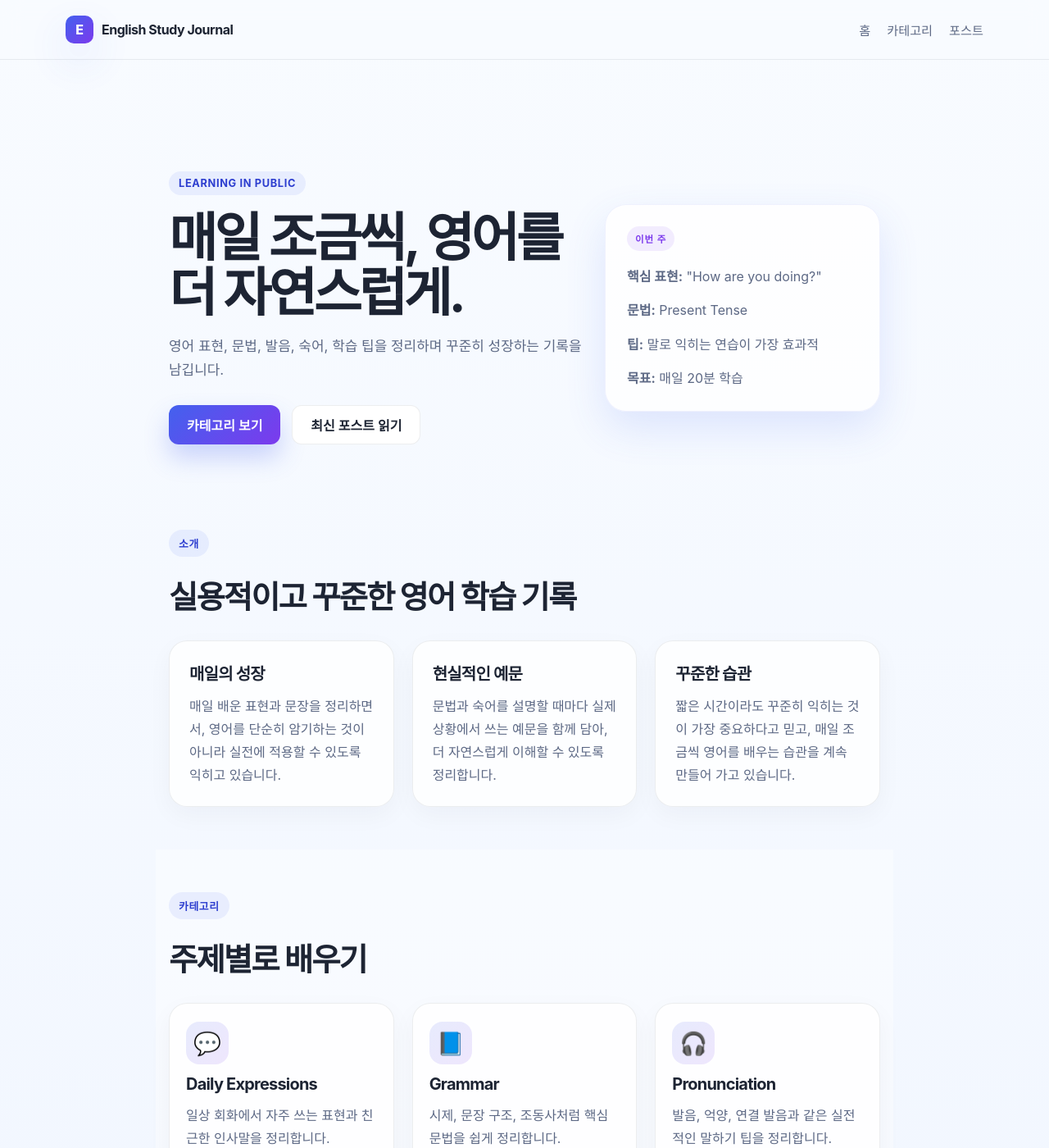
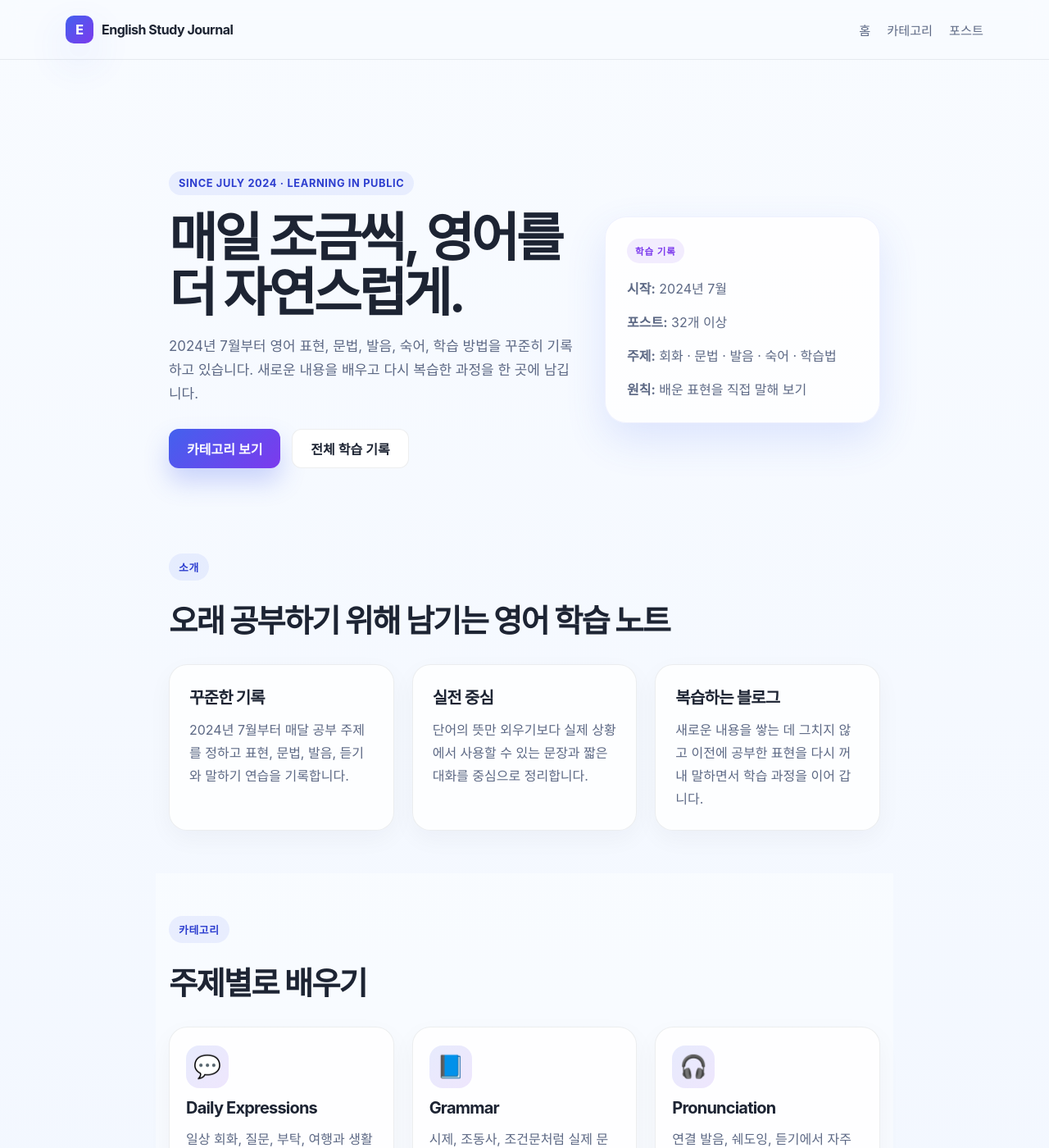
Before and after one commit to sofajohnlee/blog, a Jekyll site: the page built from index.html, in a window 1280 px wide and 1400 px high. Shown: the whole window at 82% size. Built offline with Jekyll 4.4.1, drawn with Linux system fonts in a browser that asks for light colours; some of the changed text lies outside the part shown.

Commit message:
Expand homepage for long-term study journal

```diff
--- a/index.html
+++ b/index.html
@@ -5,24 +5,24 @@ title: "English Study Journal"
 <section class="hero">
   <div class="container hero-inner">
     <div class="hero-copy">
-      <span class="eyebrow">Learning in public</span>
+      <span class="eyebrow">Since July 2024 · Learning in public</span>
       <h1>매일 조금씩, 영어를 더 자연스럽게.</h1>
       <p>
-        영어 표현, 문법, 발음, 숙어, 학습 팁을 정리하며 꾸준히 성장하는
-        기록을 남깁니다.
+        2024년 7월부터 영어 표현, 문법, 발음, 숙어, 학습 방법을 꾸준히 기록하고 있습니다.
+        새로운 내용을 배우고 다시 복습한 과정을 한 곳에 남깁니다.
       </p>
       <div class="actions">
         <a class="primary" href="{{ '/categories/' | relative_url }}">카테고리 보기</a>
-        <a class="secondary" href="#posts">최신 포스트 읽기</a>
+        <a class="secondary" href="{{ '/archive/' | relative_url }}">전체 학습 기록</a>
       </div>
     </div>
     <div class="hero-card">
-      <div class="card-badge">이번 주</div>
+      <div class="card-badge">학습 기록</div>
       <ul>
-        <li><strong>핵심 표현:</strong> "How are you doing?"</li>
-        <li><strong>문법:</strong> Present Tense</li>
-        <li><strong>팁:</strong> 말로 익히는 연습이 가장 효과적</li>
-        <li><strong>목표:</strong> 매일 20분 학습</li>
+        <li><strong>시작:</strong> 2024년 7월</li>
+        <li><strong>포스트:</strong> {{ site.posts.size }}개 이상</li>
+        <li><strong>주제:</strong> 회화 · 문법 · 발음 · 숙어 · 학습법</li>
+        <li><strong>원칙:</strong> 배운 표현을 직접 말해 보기</li>
       </ul>
     </div>
   </div>
@@ -32,20 +32,20 @@ title: "English Study Journal"
   <div class="container">
     <div class="section-heading">
       <span class="eyebrow">소개</span>
-      <h2>실용적이고 꾸준한 영어 학습 기록</h2>
+      <h2>오래 공부하기 위해 남기는 영어 학습 노트</h2>
     </div>
     <div class="about-grid">
       <div class="about-box">
-        <h3>매일의 성장</h3>
-        <p>매일 배운 표현과 문장을 정리하면서, 영어를 단순히 암기하는 것이 아니라 실전에 적용할 수 있도록 익히고 있습니다.</p>
+        <h3>꾸준한 기록</h3>
+        <p>2024년 7월부터 매달 공부 주제를 정하고 표현, 문법, 발음, 듣기와 말하기 연습을 기록합니다.</p>
       </div>
       <div class="about-box">
-        <h3>현실적인 예문</h3>
-        <p>문법과 숙어를 설명할 때마다 실제 상황에서 쓰는 예문을 함께 담아, 더 자연스럽게 이해할 수 있도록 정리합니다.</p>
+        <h3>실전 중심</h3>
+        <p>단어의 뜻만 외우기보다 실제 상황에서 사용할 수 있는 문장과 짧은 대화를 중심으로 정리합니다.</p>
       </div>
       <div class="about-box">
-        <h3>꾸준한 습관</h3>
-        <p>짧은 시간이라도 꾸준히 익히는 것이 가장 중요하다고 믿고, 매일 조금씩 영어를 배우는 습관을 계속 만들어 가고 있습니다.</p>
+        <h3>복습하는 블로그</h3>
+        <p>새로운 내용을 쌓는 데 그치지 않고 이전에 공부한 표현을 다시 꺼내 말하면서 학습 과정을 이어 갑니다.</p>
       </div>
     </div>
   </div>
@@ -58,11 +58,11 @@ title: "English Study Journal"
       <h2>주제별로 배우기</h2>
     </div>
     <div class="category-grid">
-      <article class="category-card"><div class="icon">💬</div><h3>Daily Expressions</h3><p>일상 회화에서 자주 쓰는 표현과 친근한 인사말을 정리합니다.</p><a href="{{ '/categories/#daily-expressions' | relative_url }}">읽어보기 →</a></article>
-      <article class="category-card"><div class="icon">📘</div><h3>Grammar</h3><p>시제, 문장 구조, 조동사처럼 핵심 문법을 쉽게 정리합니다.</p><a href="{{ '/categories/#grammar' | relative_url }}">읽어보기 →</a></article>
-      <article class="category-card"><div class="icon">🎧</div><h3>Pronunciation</h3><p>발음, 억양, 연결 발음과 같은 실전적인 말하기 팁을 정리합니다.</p><a href="{{ '/categories/#pronunciation' | relative_url }}">읽어보기 →</a></article>
-      <article class="category-card"><div class="icon">✨</div><h3>Idioms</h3><p>직역하면 헷갈리는 숙어와 관용구를 맥락과 함께 익힙니다.</p><a href="{{ '/categories/#idioms' | relative_url }}">읽어보기 →</a></article>
-      <article class="category-card"><div class="icon">🚀</div><h3>Study Tips</h3><p>효율적인 학습 습관과 실전에서 바로 적용할 수 있는 팁을 제공합니다.</p><a href="{{ '/categories/#study-tips' | relative_url }}">읽어보기 →</a></article>
+      <article class="category-card"><div class="icon">💬</div><h3>Daily Expressions</h3><p>일상 회화, 질문, 부탁, 여행과 생활에서 바로 사용할 수 있는 표현을 정리합니다.</p><a href="{{ '/categories/#daily-expressions' | relative_url }}">읽어보기 →</a></article>
+      <article class="category-card"><div class="icon">📘</div><h3>Grammar</h3><p>시제, 조동사, 조건문처럼 실제 문장을 만들 때 필요한 핵심 문법을 정리합니다.</p><a href="{{ '/categories/#grammar' | relative_url }}">읽어보기 →</a></article>
+      <article class="category-card"><div class="icon">🎧</div><h3>Pronunciation</h3><p>연결 발음, 쉐도잉, 듣기에서 자주 놓치는 소리를 실전 예문과 함께 연습합니다.</p><a href="{{ '/categories/#pronunciation' | relative_url }}">읽어보기 →</a></article>
+      <article class="category-card"><div class="icon">✨</div><h3>Idioms</h3><p>직역하면 헷갈리는 숙어와 구동사를 문맥과 예문을 통해 익힙니다.</p><a href="{{ '/categories/#idioms' | relative_url }}">읽어보기 →</a></article>
+      <article class="category-card"><div class="icon">🚀</div><h3>Study Tips</h3><p>하루 공부 루틴, 쉐도잉, 말하기 연습과 복습 방법을 실제 학습 과정과 함께 기록합니다.</p><a href="{{ '/categories/#study-tips' | relative_url }}">읽어보기 →</a></article>
     </div>
   </div>
 </section>
@@ -74,7 +74,7 @@ title: "English Study Journal"
       <h2>최근 정리한 글</h2>
     </div>
     <div class="post-list">
-      {% for post in site.posts limit:3 %}
+      {% for post in site.posts limit:6 %}
         <article class="post-item">
           <span class="post-tag">{{ post.categories | first }}</span>
           <h3>{{ post.title }}</h3>
@@ -83,5 +83,6 @@ title: "English Study Journal"
         </article>
       {% endfor %}
     </div>
+    <div class="section-more"><a class="secondary" href="{{ '/archive/' | relative_url }}">2024년부터 전체 기록 보기 →</a></div>
   </div>
 </section>
```
